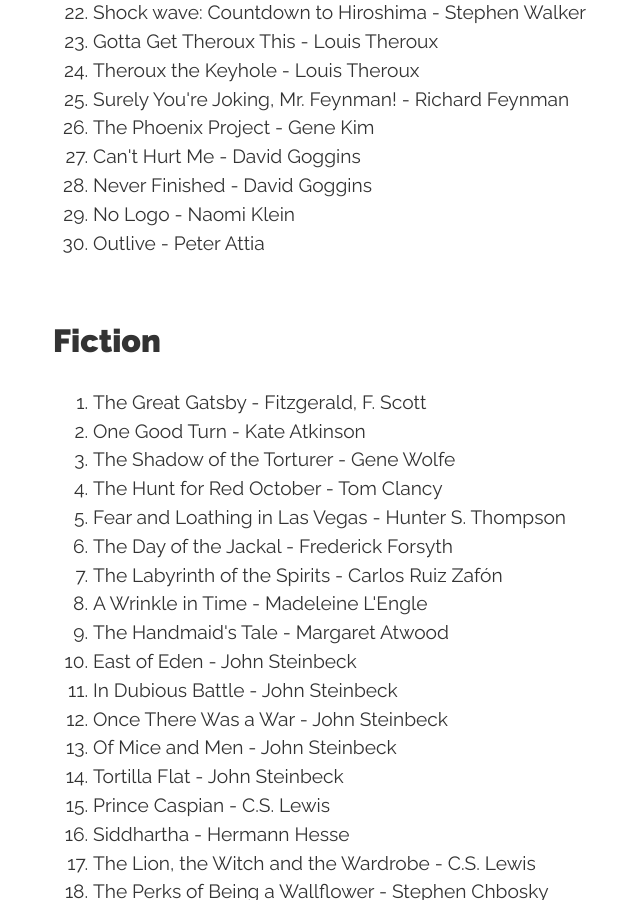
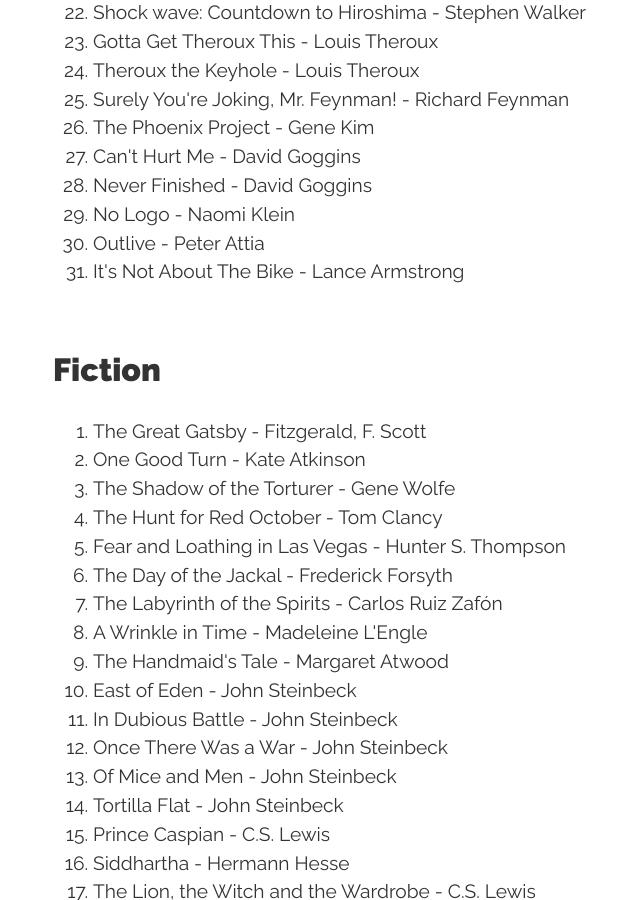
Before and after one commit to conanmercer/conanmercer.github.io, a Jekyll site: the page built from books.html, in a window 1280 px wide and 900 px high, scrolled down 1894 px. Shown: the whole window, without its empty margins (107-747 px from the left). Built offline with Jekyll 4.4.1, drawn with Linux system fonts in a browser that asks for light colours; nearby versions of some CDN libraries; some web fonts are replaced.

Commit message:
add, new book

```diff
--- a/books.html
+++ b/books.html
@@ -79,6 +79,7 @@ title: Books
   <li>Never Finished - David Goggins</li>
   <li>No Logo - Naomi Klein</li>
   <li>Outlive - Peter Attia</li>
+  <li>It's Not About The Bike - Lance Armstrong</li>
 </ol>
 
 <h2>Fiction</h2>
```
